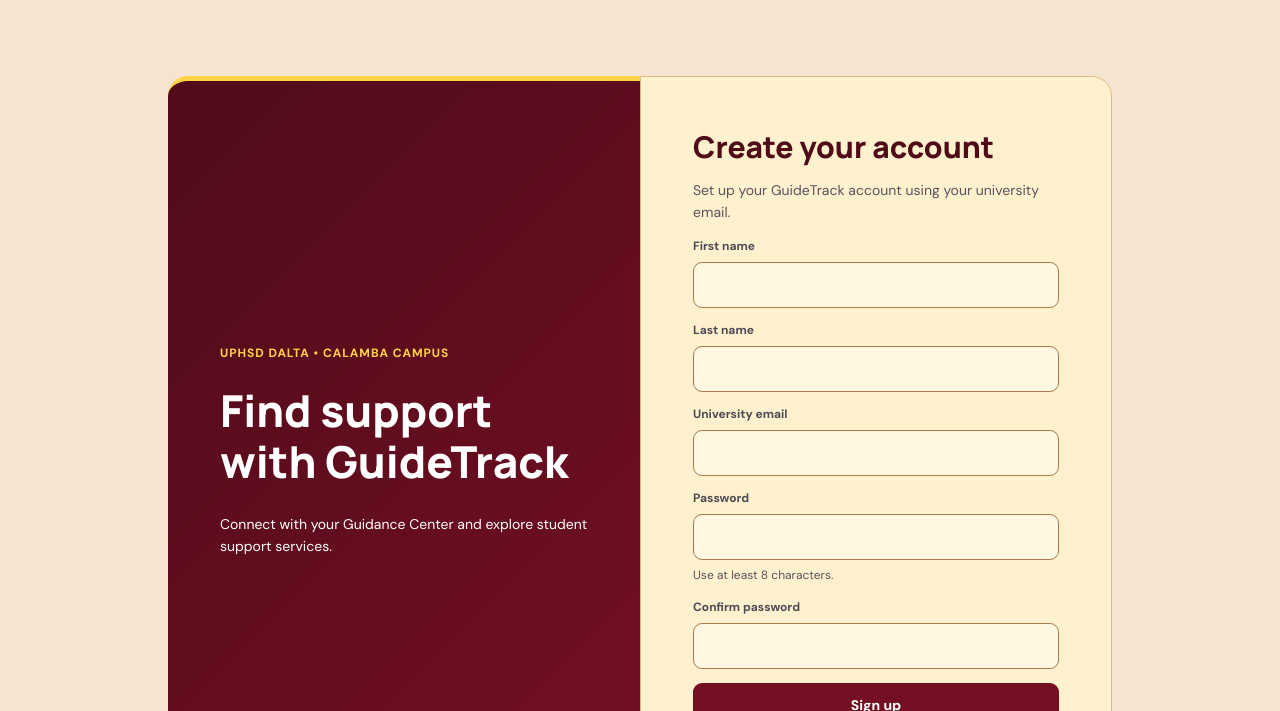
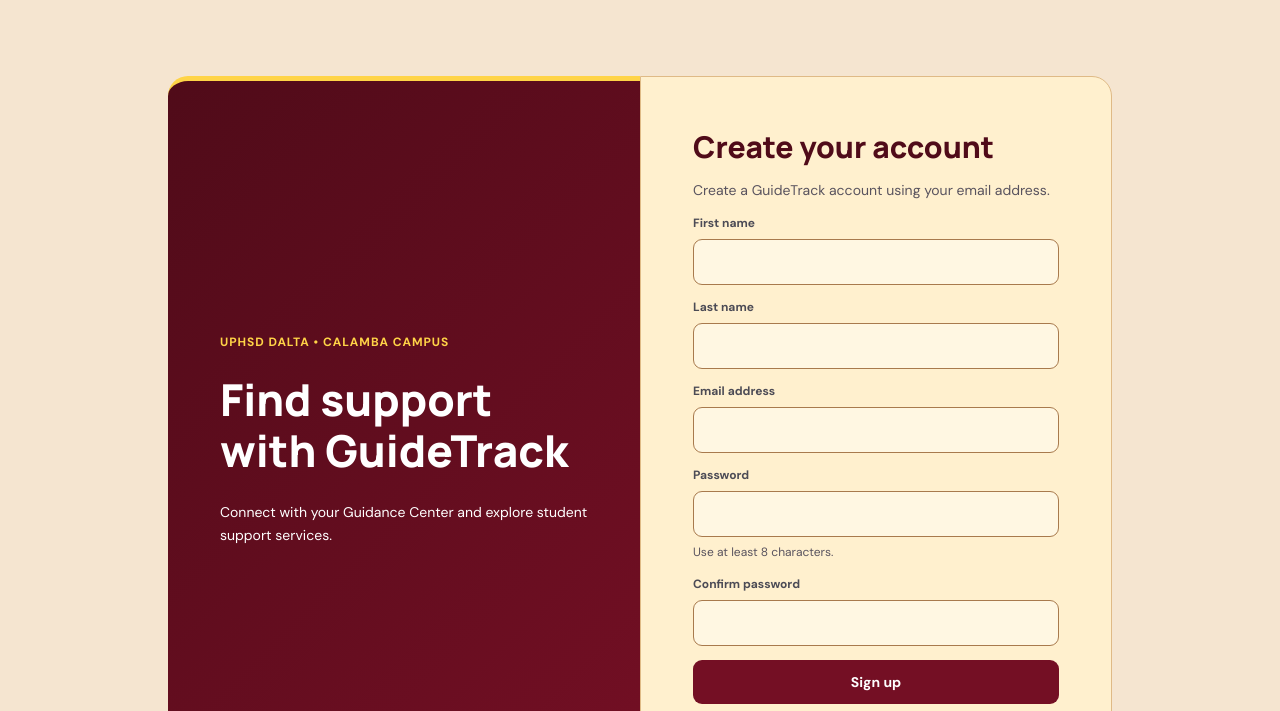
Before and after one commit to Emaineee/guidetrack-reimagined, a plain HTML site: page signup.html in a window 1280 px wide. Shown: the part 89-800 px from the top of the page. Drawn offline with Linux system fonts and the light colour scheme.

Commit message:
Clarify that GuideTrack accepts regular email addresses

```diff
--- a/signup.html
+++ b/signup.html
@@ -26,7 +26,7 @@
     </aside>
     <section class="auth-card" aria-labelledby="auth-title">
       <h1 id="auth-title">Create your account</h1>
-      <p class="auth-intro">Set up your GuideTrack account using your university email.</p>
+      <p class="auth-intro">Create a GuideTrack account using your email address.</p>
       <form id="auth-form" method="post" action="/auth/signup">
         <div class="field">
           <label for="first-name">First name</label>
@@ -37,7 +37,7 @@
           <input id="last-name" name="last-name" type="text" autocomplete="family-name" required>
         </div>
         <div class="field">
-          <label for="email">University email</label>
+          <label for="email">Email address</label>
           <input id="email" name="email" type="email" autocomplete="email" required>
         </div>
         <div class="field">
```
Also changed, not shown: login.html (+1 -1 lines).
